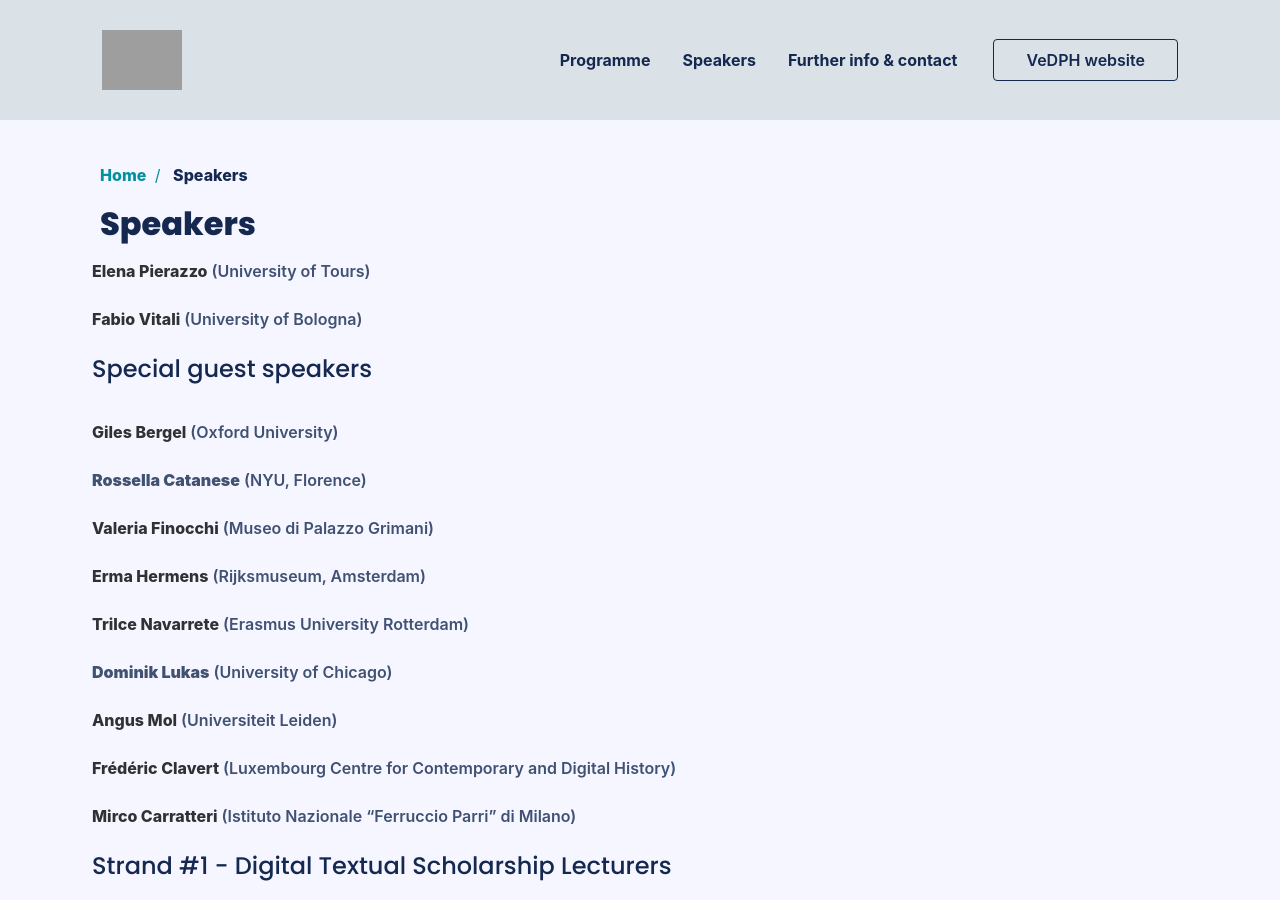
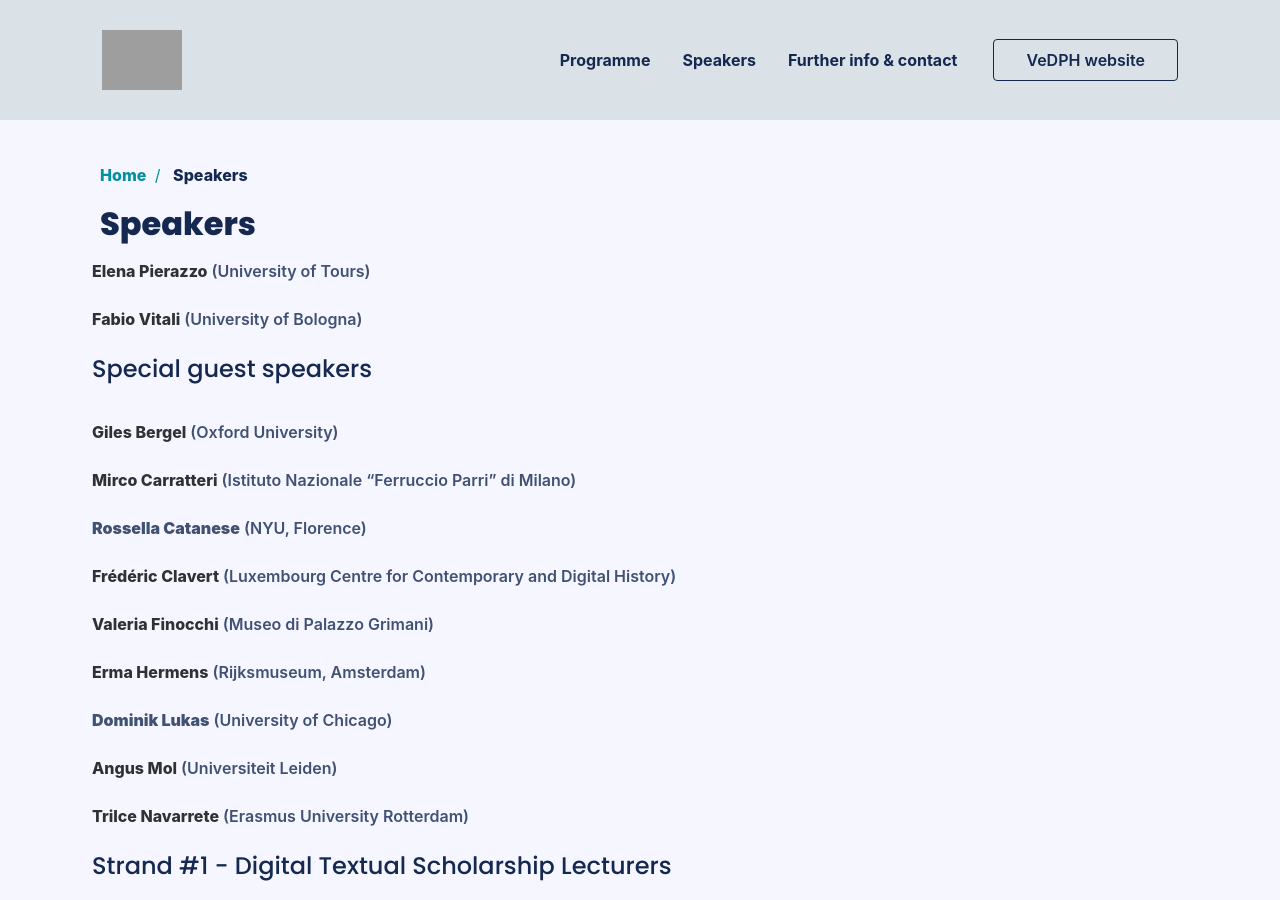
Before and after one commit to vedph/summercamp, a Jekyll site: the page built from speakers.html, in a window 1280 px wide and 900 px high. Built offline with Jekyll 4.4.1, drawn with Linux system fonts in a browser that asks for light colours; nearby versions of some CDN libraries; some web fonts are replaced; grey boxes are pictures that could not be loaded.

Commit message:
re-order guest alphabetically order

```diff
--- a/speakers.html
+++ b/speakers.html
@@ -9,27 +9,26 @@ category: speakers
 
 <h4>Special guest speakers</h4><!-- avrei messo questa sezione in eveidenza, per gli ospiti...però senza bio e foto forse non ha tanto senso, meglio ricollocarli dentro gli strands?-->
 <br>
+<!-- strand #3-->
 <p class="color"><strong><a href="https://digital.humanities.ox.ac.uk/people/3198" target="_blank">Giles Bergel</a></strong> (Oxford University)</p>
 
+<!-- strand #2-->
+<p class="color"><strong><a href="https://aiph.hypotheses.org/carrattieri-mirco" target="_blank">Mirco Carratteri</a></strong> (Istituto Nazionale “Ferruccio Parri” di Milano)</p>
+<!-- strand #3-->
 <p><strong>Rossella Catanese</strong> (NYU, Florence)</p>
-
+<!-- strand #2-->
+<p class="color"><strong><a href="https://www.c2dh.uni.lu/people/frederic-clavert" target="_blank">Frédéric Clavert</a></strong> (Luxembourg Centre for Contemporary and Digital History)</p>
+<!-- strand #3-->
 <p class="color"><strong><a href="https://polomusealeveneto.beniculturali.it/contatti" target="_blank">Valeria Finocchi</a></strong> (Museo di Palazzo Grimani)</p>
-
+<!-- strand #3-->
 <p class="color"><strong><a href="https://www.rijksmuseum.nl/en/press/press-releases/erma-hermens-rijksmuseum-professor-of-studio-practice-and-technical-art-history" target="_blank">Erma Hermens</a></strong> (Rijksmuseum, Amsterdam)</p>
-
-<p class="color"><strong><a href="https://trilcenavarrete.com/" target="_blank">Trilce Navarrete</a></strong> (Erasmus University Rotterdam)</p>
-<!-- finito ospiti digiratl art strand #3; segue strand #4-->
-
+<!-- strand #4-->
 <p class="color"><strong>Dominik Lukas</strong> (University of Chicago)</p>
 
 <p class="color"><strong><a href="https://www.universiteitleiden.nl/en/staffmembers/angus-mol#tab-1" target="_blank">Angus Mol</a></strong> (Universiteit Leiden)</p>
 
-<!-- finito ospiti digital archeology strand #4; segue strand #2-->
-<p class="color"><strong><a href="https://www.c2dh.uni.lu/people/frederic-clavert" target="_blank">Frédéric Clavert</a></strong> (Luxembourg Centre for Contemporary and Digital History)</p>
-
-<p class="color"><strong><a href="https://aiph.hypotheses.org/carrattieri-mirco" target="_blank">Mirco Carratteri</a></strong> (Istituto Nazionale “Ferruccio Parri” di Milano)</p>
-
-
+<!-- strand #3-->
+<p class="color"><strong><a href="https://trilcenavarrete.com/" target="_blank">Trilce Navarrete</a></strong> (Erasmus University Rotterdam)</p>
 
 <h4>Strand #1 - Digital Textual Scholarship Lecturers</h4>
 <br>
```
